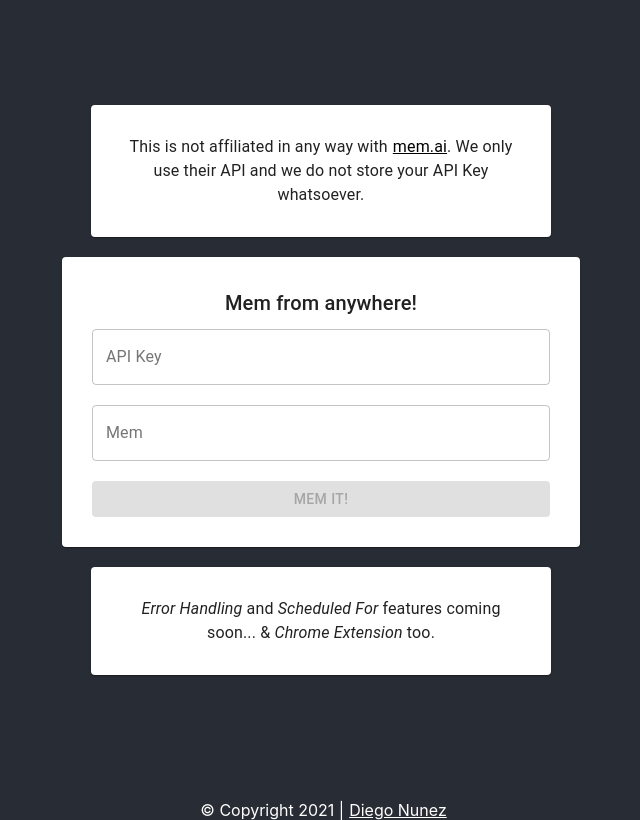
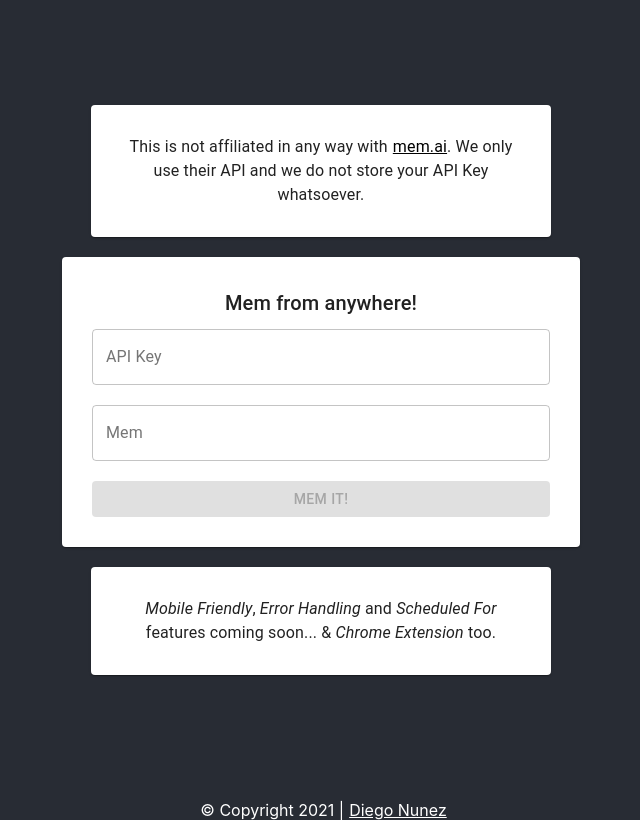
Before and after one commit to felipedevvv/memBrowser, a React (Create React App) app: page / in a window 1280 px wide. Shown: the whole page, without its empty margins (319-959 px from the left). Built offline with nearby package versions, Linux system fonts and the light colour scheme.

Commit message:
updated message

```diff
--- a/src/components/message.js
+++ b/src/components/message.js
@@ -3,7 +3,7 @@
 const Message = () => {
 
     let message = <Typography variant="body1">
-            <i>Error Handling</i> and <i>Scheduled For</i> features coming soon... &amp; <i>Chrome Extension</i> too.
+            <i>Mobile Friendly</i>, <i>Error Handling</i> and <i>Scheduled For</i> features coming soon... &amp; <i>Chrome Extension</i> too.
         </Typography>;
 
     return(
```
Also changed, not shown: 6 other files (tests, documents, lock files or other folders).
